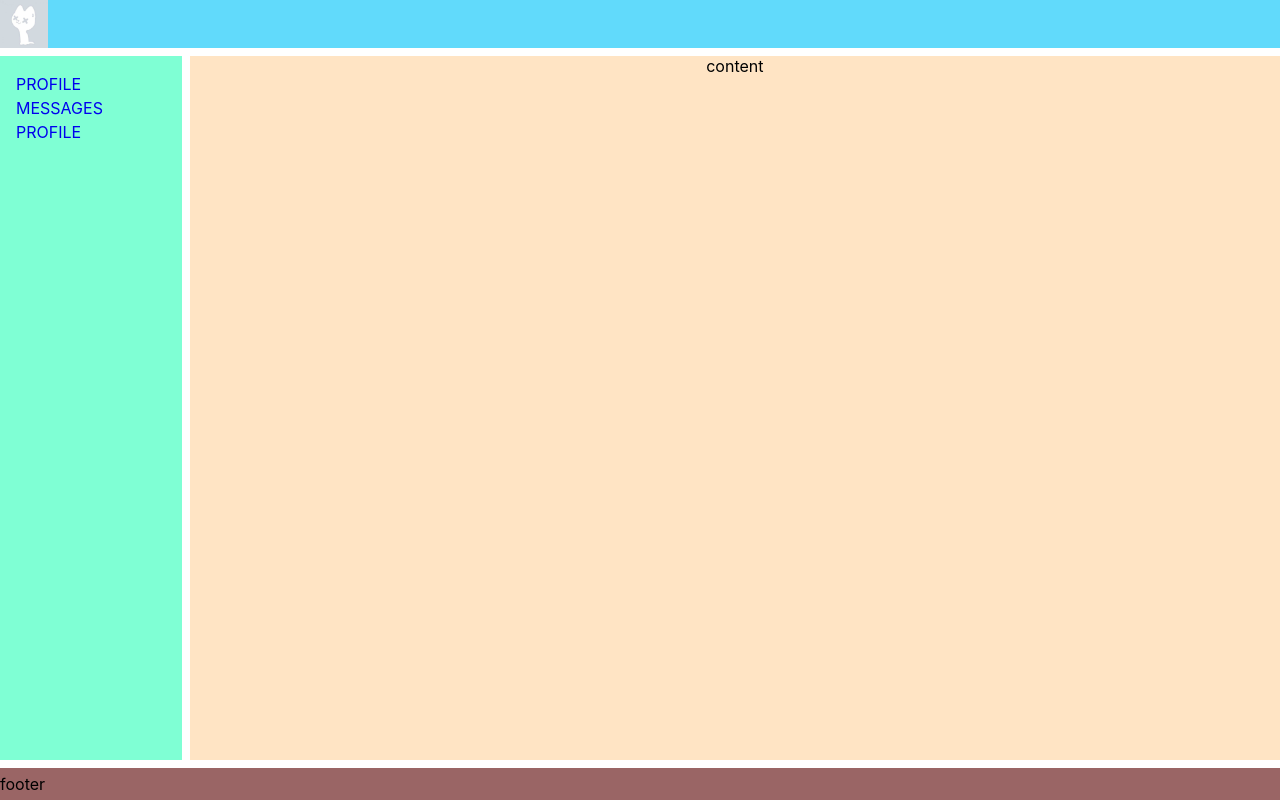
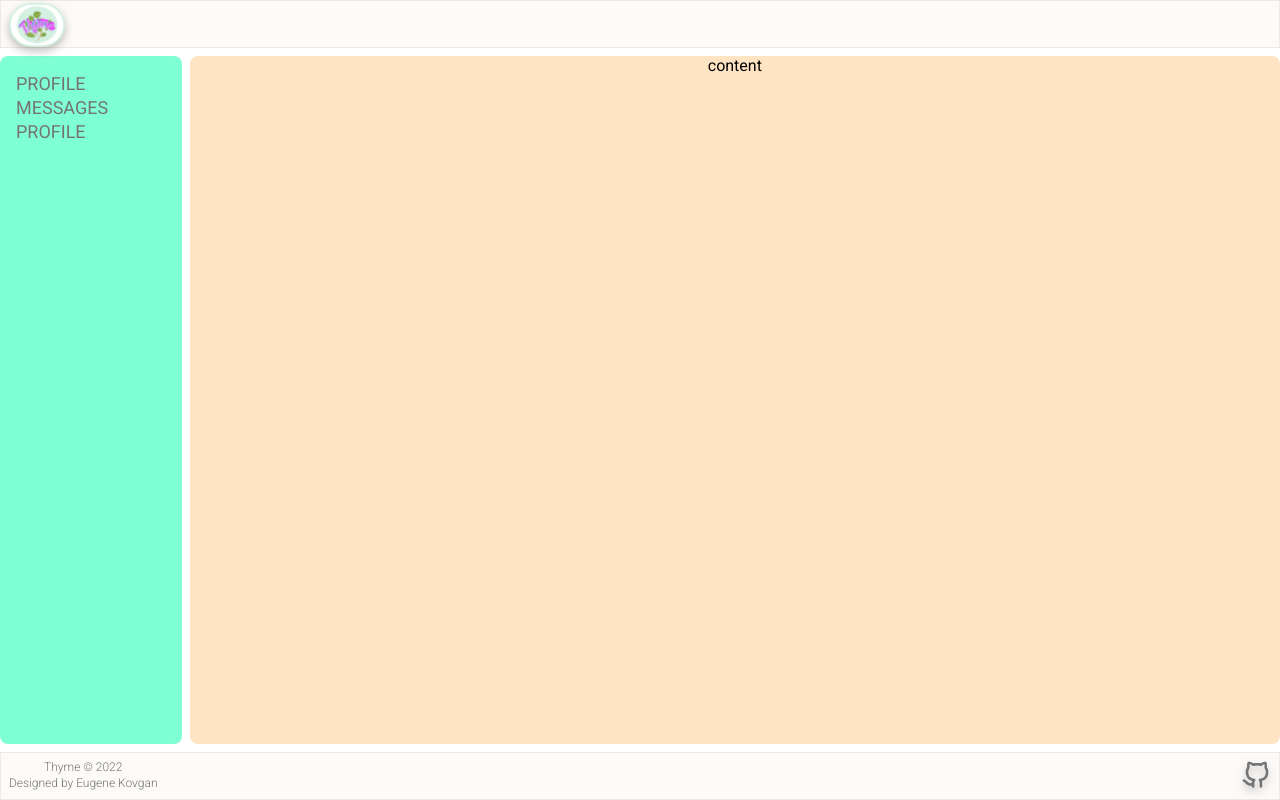
Before and after one commit to EugeneKovgan/React-Social-Network, a React (Create React App) app: page /profile/1 in a window 1280 px wide. Built offline with nearby package versions, Linux system fonts and the light colour scheme.

Commit message:
feat: add css modules (lesson 14)

```diff
--- a/public/index.html
+++ b/public/index.html
@@ -8,36 +8,19 @@
   <meta name="theme-color" content="#000000" />
   <meta name="description" content="Web site created using create-react-app" />
   <link rel="apple-touch-icon" href="%PUBLIC_URL%/logo192.png" />
-  <!--
-      manifest.json provides metadata used when your web app is installed on a
-      user's mobile device or desktop. See https://developers.google.com/web/fundamentals/web-app-manifest/
-    -->
+
   <link rel="manifest" href="%PUBLIC_URL%/manifest.json" />
-  <!--
-      Notice the use of %PUBLIC_URL% in the tags above.
-      It will be replaced with the URL of the `public` folder during the build.
-      Only files inside the `public` folder can be referenced from the HTML.
+  <link
+    href='http://fonts.googleapis.com/css?family=Roboto:400,100,100italic,300,300italic,400italic,500,500italic,700,700italic,900italic,900'
+    rel='stylesheet' type='text/css'>
 
-      Unlike "/favicon.ico" or "favicon.ico", "%PUBLIC_URL%/favicon.ico" will
-      work correctly both with client-side routing and a non-root public URL.
-      Learn how to configure a non-root public URL by running `npm run build`.
-    -->
   <title>react-social-network</title>
 </head>
 
 <body>
   <noscript>You need to enable JavaScript to run this app.</noscript>
   <div id="root"></div>
-  <!--
-      This HTML file is a template.
-      If you open it directly in the browser, you will see an empty page.
 
-      You can add webfonts, meta tags, or analytics to this file.
-      The build step will place the bundled scripts into the <body> tag.
-
-      To begin the development, run `npm start` or `yarn start`.
-      To create a production bundle, use `npm run build` or `yarn build`.
-    -->
 </body>
 
 </html>
--- a/src/App.css
+++ b/src/App.css
@@ -5,10 +5,37 @@
     'header header'
     'nav content'
     'footer footer';
-  grid-template-rows: 3rem 1fr 2rem;
+  grid-template-rows: 3rem 1fr 3rem;
   grid-template-columns: 2fr 12fr;
   height: 100vh;
   grid-gap: 0.5rem;
+  box-sizing: border-box;
+  font-family: 'Roboto';
+  font-style: normal;
+}
+
+.container {
+  max-width: 1600px;
+  margin: 0 auto;
+  padding-left: 0.5rem;
+  padding-right: 0.5rem;
+}
+
+.svg-scale {
+  cursor: pointer;
+  transition: all 0.2s;
+  filter: drop-shadow(0px 4px 4px rgba(0, 0, 0, 0.25));
+}
+.svg-scale:hover {
+  scale: 1.1;
+}
+
+a {
+  text-decoration: none;
+}
+
+li {
+  list-style-type: none;
 }
 
 @media (prefers-reduced-motion: no-preference) {
@@ -25,42 +52,3 @@
     transform: rotate(360deg);
   }
 }
-
-.header {
-  background-color: #61dafb;
-  grid-area: header;
-}
-.header img {
-  height: 100%;
-  display: flex;
-}
-.nav {
-  grid-area: nav;
-  background-color: aquamarine;
-}
-.nav .nav-list {
-  display: flex;
-  flex-direction: column;
-  align-items: flex-start;
-  padding: 0 1rem 0 1rem;
-  text-transform: uppercase;
-  line-height: 1.5rem;
-}
-.content {
-  grid-area: content;
-  background-color: bisque;
-}
-.footer {
-  grid-area: footer;
-  background-color: rgb(154, 101, 101);
-  display: flex;
-  align-items: center;
-}
-
-a {
-  text-decoration: none;
-}
-
-li {
-  list-style-type: none;
-}
--- a/src/components/Footer/Footer.jsx
+++ b/src/components/Footer/Footer.jsx
@@ -1,5 +1,20 @@
+import styles from './Footer.module.css';
+import logo_git from '../../assets/svg/eva_github-outline.svg';
+
 const Footer = () => {
-  return <footer className='footer'>footer</footer>;
+  return (
+    <footer className={styles.footer}>
+      <div className='container'>
+        <div className={styles.footer_container}>
+          <p>
+            Thyme © 2022
+            <br /> Designed by Eugene Kovgan
+          </p>
+          <img className='svg-scale' src={logo_git} alt='logo_git' />
+        </div>
+      </div>
+    </footer>
+  );
 };
 
 export default Footer;
--- /dev/null
+++ b/src/components/Footer/Footer.module.css
@@ -0,0 +1,24 @@
+.footer {
+  grid-area: footer;
+  border: 1px solid #efeae1;
+  background: rgba(239, 234, 225, 0.2);
+}
+
+.footer_container {
+  display: flex;
+  align-items: center;
+  justify-content: space-between;
+}
+.footer_container img {
+  margin-top: 0.3rem;
+  height: 2rem;
+}
+.footer_container p {
+  font-weight: 300;
+  font-size: 12px;
+  line-height: 16px;
+  text-align: center;
+  color: #747474;
+  margin: 0;
+  margin-top: 0.4rem;
+}
--- a/src/components/Header/Header.jsx
+++ b/src/components/Header/Header.jsx
@@ -1,9 +1,16 @@
-import logo from '../../assets/img/avatar.jpg';
+import styles from './Header.module.css';
+import logo from '../../assets/svg/logo_thyme.svg';
 
 const Header = () => {
   return (
-    <header className='header'>
-      <img src={logo} alt='logo' />
+    <header className={styles.header}>
+      <div className='container'>
+        <div className={styles.header_container}>
+          <a href='#'>
+            <img className='svg-scale' src={logo} alt='logo' />
+          </a>
+        </div>
+      </div>
     </header>
   );
 };
--- /dev/null
+++ b/src/components/Header/Header.module.css
@@ -0,0 +1,12 @@
+.header {
+  grid-area: header;
+  background: rgba(239, 234, 225, 0.2);
+  border: 1px solid #efeae1;
+}
+.header_container {
+  display: flex;
+}
+.header_container img {
+  margin-top: 0.15rem;
+  height: 2.75rem;
+}
--- a/src/components/Navbar/Navbar.jsx
+++ b/src/components/Navbar/Navbar.jsx
@@ -1,14 +1,16 @@
+import styles from './Navbar.module.css';
+
 const Navbar = () => {
   return (
-    <nav className='nav'>
-      <ul className='nav-list'>
-        <li className='nav-list__item'>
+    <nav className={styles.nav}>
+      <ul className={styles.nav_list}>
+        <li className={styles.nav_list__item}>
           <a href='#'>Profile</a>
         </li>
-        <li className='nav-list__item'>
+        <li className={styles.nav_list__item}>
           <a href='#'>Messages</a>
         </li>
-        <li className='nav-list__item'>
+        <li className={styles.nav_list__item}>
           <a href='#'>Profile</a>
         </li>
       </ul>
--- /dev/null
+++ b/src/components/Navbar/Navbar.module.css
@@ -0,0 +1,23 @@
+.nav {
+  grid-area: nav;
+  background-color: aquamarine;
+  border-radius: 0.5rem;
+}
+.nav .nav_list {
+  display: flex;
+  flex-direction: column;
+  align-items: flex-start;
+  padding: 0 1rem 0 1rem;
+}
+
+.nav_list__item a {
+  color: #747474;
+  font-weight: 400;
+  font-size: 18px;
+  text-transform: uppercase;
+  line-height: 1.5rem;
+}
+
+.nav_list__item a:hover {
+  text-decoration: underline;
+}
--- a/src/components/Profile/Profile.jsx
+++ b/src/components/Profile/Profile.jsx
@@ -1,5 +1,7 @@
+import styles from './Profile.module.css';
+
 const Profile = () => {
-  return <main className='content'>content</main>;
+  return <main className={styles.content}>content</main>;
 };
 
 export default Profile;
--- /dev/null
+++ b/src/components/Profile/Profile.module.css
@@ -0,0 +1,5 @@
+.content {
+  grid-area: content;
+  background-color: bisque;
+  border-radius: 0.5rem;
+}
```
Also changed, not shown: src/assets/svg/logo_thyme.svg (added), 1 other file (tests, documents, lock files or other folders).
